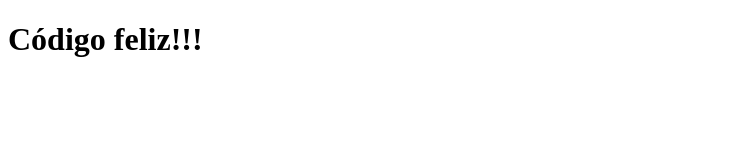
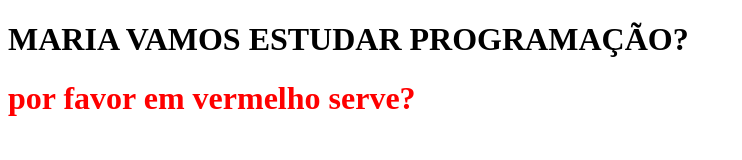
Before and after one commit to jonsienkiewicz/The-Complete-Web-Developer-Zero-to-Mastery, a plain HTML site: page HTML5/index.html in a window 1280 px wide. Shown: the whole page, without its empty margins (0-742 px from the left). Drawn offline with Linux system fonts and the light colour scheme.

Commit message:
tentando convencer a Maria a estudar programação

```diff
--- a/HTML5/index.html
+++ b/HTML5/index.html
@@ -4,9 +4,11 @@
     <meta charset="UTF-8">
     <meta http-equiv="X-UA-Compatible" content="IE=edge">
     <meta name="viewport" content="width=device-width, initial-scale=1.0">
+    <link rel="stylesheet" href="style.css">
     <title>Hello</title>
 </head>
 <body>
-    <h1>Código feliz!!!</h1>
+    <h1>MARIA VAMOS ESTUDAR PROGRAMAÇÃO?</h1>
+    <h1 class="so-o-por-favor">por favor em vermelho serve?</h1>
 </body>
 </html>
--- /dev/null
+++ b/HTML5/style.css
@@ -0,0 +1,3 @@
+.so-o-por-favor {
+    color: red;
+}
```
